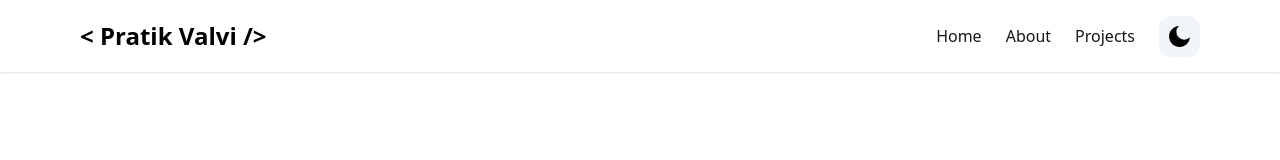
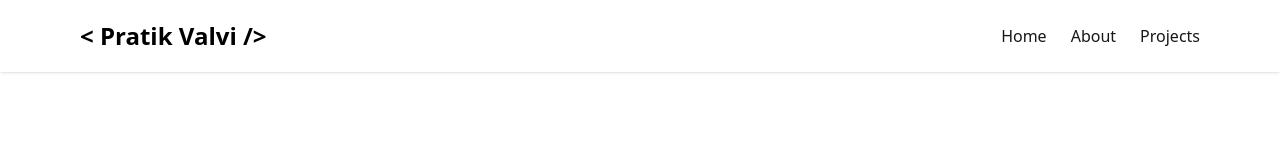
Before and after one commit to PratikValvi/my-portfolio, a Next.js app: page / in a window 1280 px wide. Shown: the top 160 px of the page. Built offline with nearby package versions, Linux system fonts and the light colour scheme.

Commit message:
Theme chanage button commented

```diff
--- a/components/Navbar.jsx
+++ b/components/Navbar.jsx
@@ -71,7 +71,7 @@ const Navbar = () => {
                   </Link>
                 );
               })}
-              {currentTheme === "dark" ? (
+              {/* {currentTheme === "dark" ? (
                 <button
                   onClick={() => setTheme("light")}
                   className="bg-slate-100 p-2 rounded-xl"
@@ -85,7 +85,7 @@ const Navbar = () => {
                 >
                   <RiMoonFill size={25} />
                 </button>
-              )}
+              )} */}
             </div>
           </div>
         </div>
```
